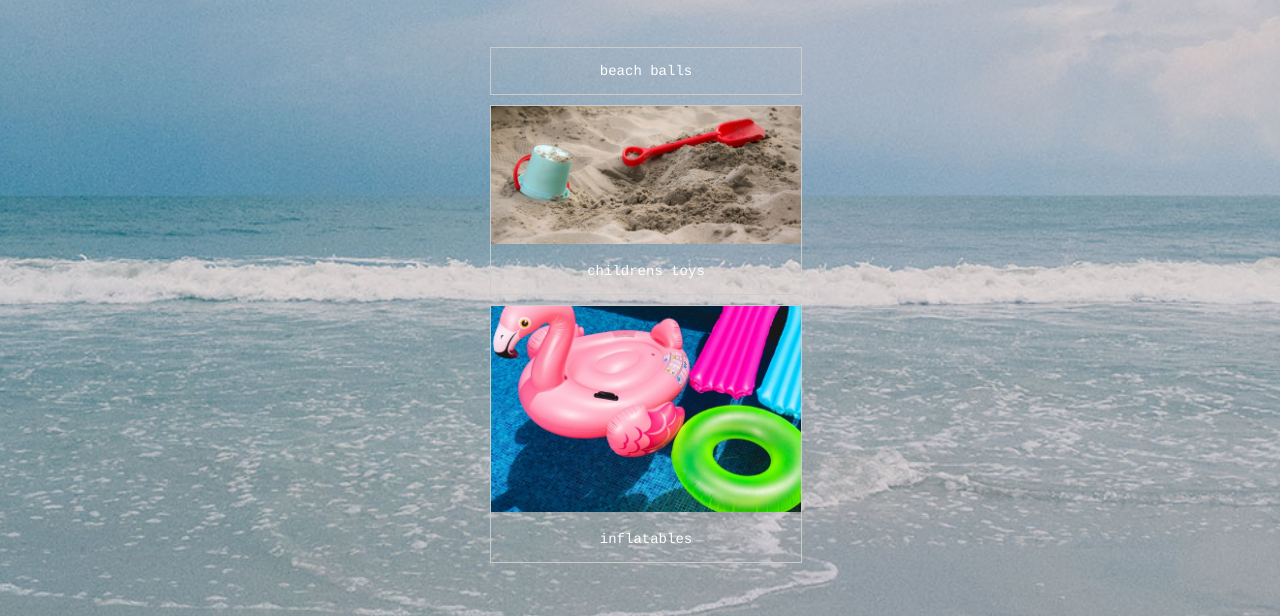
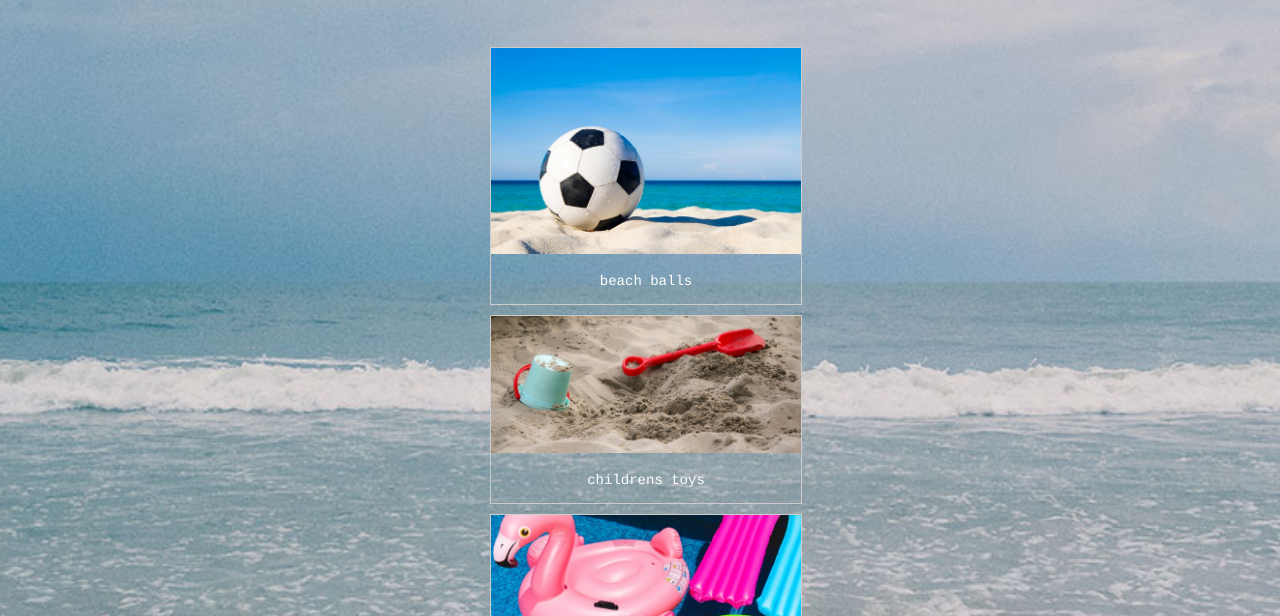
Before and after one commit to RichardCade/Minimal-Site, a plain HTML site: page products.html in a window 1280 px wide. Shown: the part 184-800 px from the top of the page. Drawn offline with Linux system fonts and the light colour scheme.

Commit message:
Update products.html

```diff
--- a/products.html
+++ b/products.html
@@ -66,7 +66,7 @@
         <div id="storeContainer">
             <div class="gallery">
                 <a target="_blank" href="img/ball.jpeg">
-
+                    <img src="img/ball.jpeg" alt="Beach Ball" width="320">
                     <div class="desc">Beach Balls</div>
                 </a>
             </div>
```
